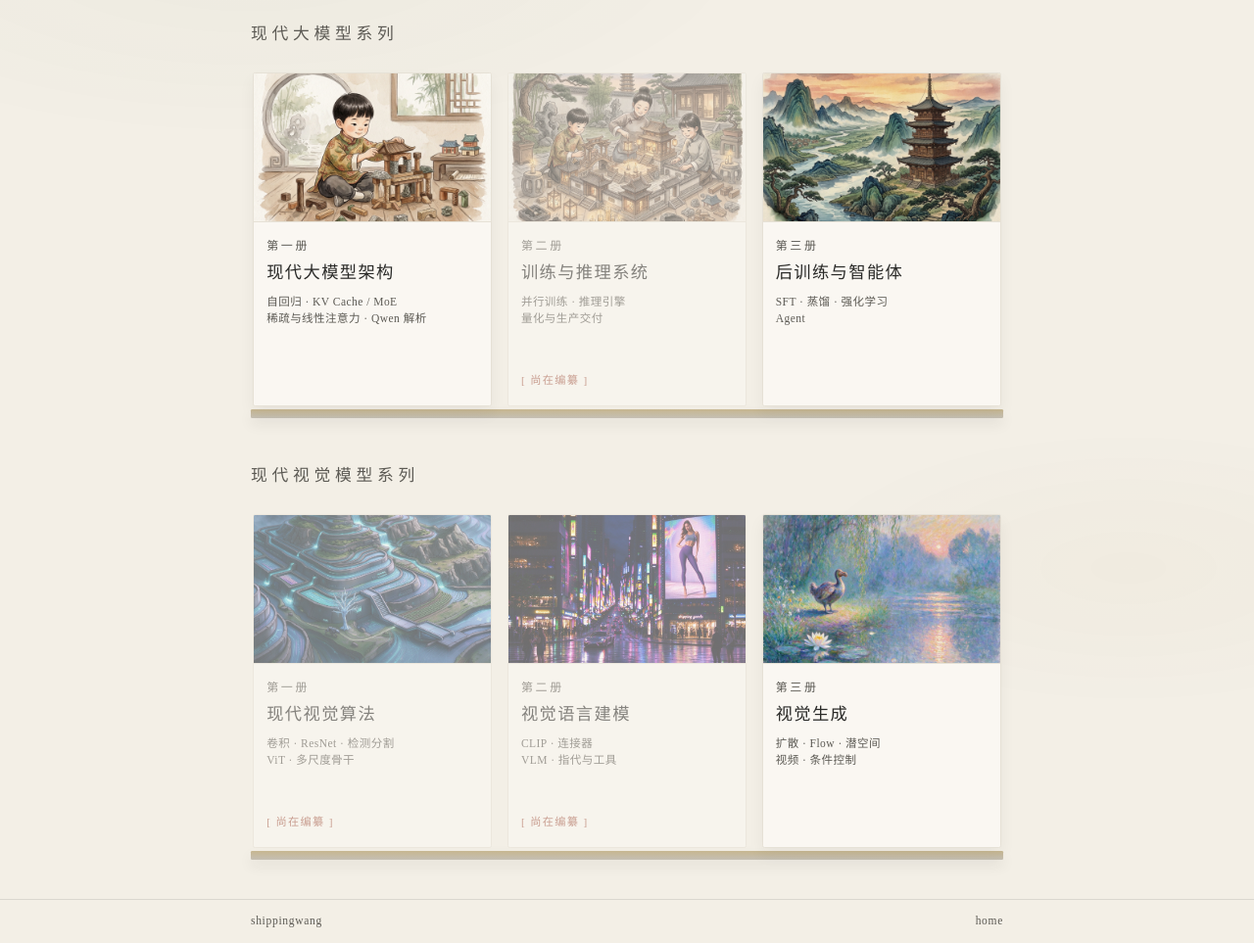
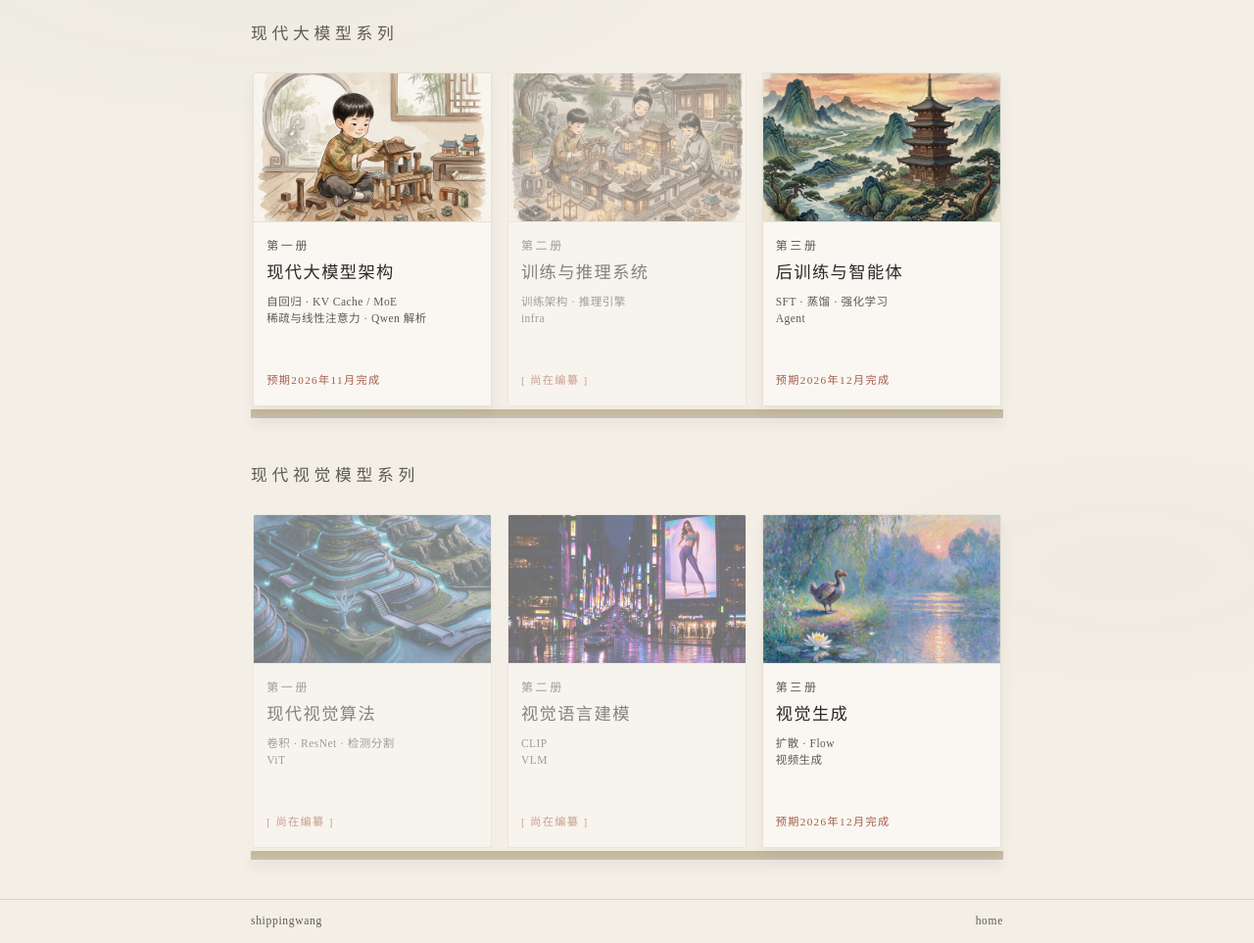
Before and after one commit to shippingwang/site, a plain HTML site: page public/book/index.html in a window 1280 px wide. Shown: the part 60-1023 px from the top of the page at 98% size. Drawn offline with Linux system fonts and the light colour scheme; a web font is replaced by a local one.

Commit message:
llm book2/3 structure + vision part2/3 rewrite (site)

```diff
--- a/public/book/index.html
+++ b/public/book/index.html
@@ -43,6 +43,7 @@
                 <h3 class="tome__name">现代大模型架构</h3>
                 <p class="tome__blurb">自回归 · KV Cache / MoE</p>
                 <p class="tome__blurb">稀疏与线性注意力 · Qwen 解析</p>
+                <p class="tome__seal">预期2026年11月完成</p>
               </div>
             </article>
           </a>
@@ -55,8 +56,8 @@
               <div class="tome__body">
                 <p class="tome__vol">第二册</p>
                 <h3 class="tome__name">训练与推理系统</h3>
-                <p class="tome__blurb">并行训练 · 推理引擎</p>
-                <p class="tome__blurb">量化与生产交付</p>
+                <p class="tome__blurb">训练架构 · 推理引擎</p>
+                <p class="tome__blurb">infra</p>
                 <p class="tome__seal">[ 尚在编纂 ]</p>
               </div>
             </article>
@@ -72,6 +73,7 @@
                 <h3 class="tome__name">后训练与智能体</h3>
                 <p class="tome__blurb">SFT · 蒸馏 · 强化学习</p>
                 <p class="tome__blurb">Agent</p>
+                <p class="tome__seal">预期2026年12月完成</p>
               </div>
             </article>
           </a>
@@ -91,7 +93,7 @@
                 <p class="tome__vol">第一册</p>
                 <h3 class="tome__name">现代视觉算法</h3>
                 <p class="tome__blurb">卷积 · ResNet · 检测分割</p>
-                <p class="tome__blurb">ViT · 多尺度骨干</p>
+                <p class="tome__blurb">ViT</p>
                 <p class="tome__seal">[ 尚在编纂 ]</p>
               </div>
             </article>
@@ -105,8 +107,8 @@
               <div class="tome__body">
                 <p class="tome__vol">第二册</p>
                 <h3 class="tome__name">视觉语言建模</h3>
-                <p class="tome__blurb">CLIP · 连接器</p>
-                <p class="tome__blurb">VLM · 指代与工具</p>
+                <p class="tome__blurb">CLIP</p>
+                <p class="tome__blurb">VLM</p>
                 <p class="tome__seal">[ 尚在编纂 ]</p>
               </div>
             </article>
@@ -120,8 +122,9 @@
               <div class="tome__body">
                 <p class="tome__vol">第三册</p>
                 <h3 class="tome__name">视觉生成</h3>
-                <p class="tome__blurb">扩散 · Flow · 潜空间</p>
-                <p class="tome__blurb">视频 · 条件控制</p>
+                <p class="tome__blurb">扩散 · Flow</p>
+                <p class="tome__blurb">视频生成</p>
+                <p class="tome__seal">预期2026年12月完成</p>
               </div>
             </article>
           </a>
```
